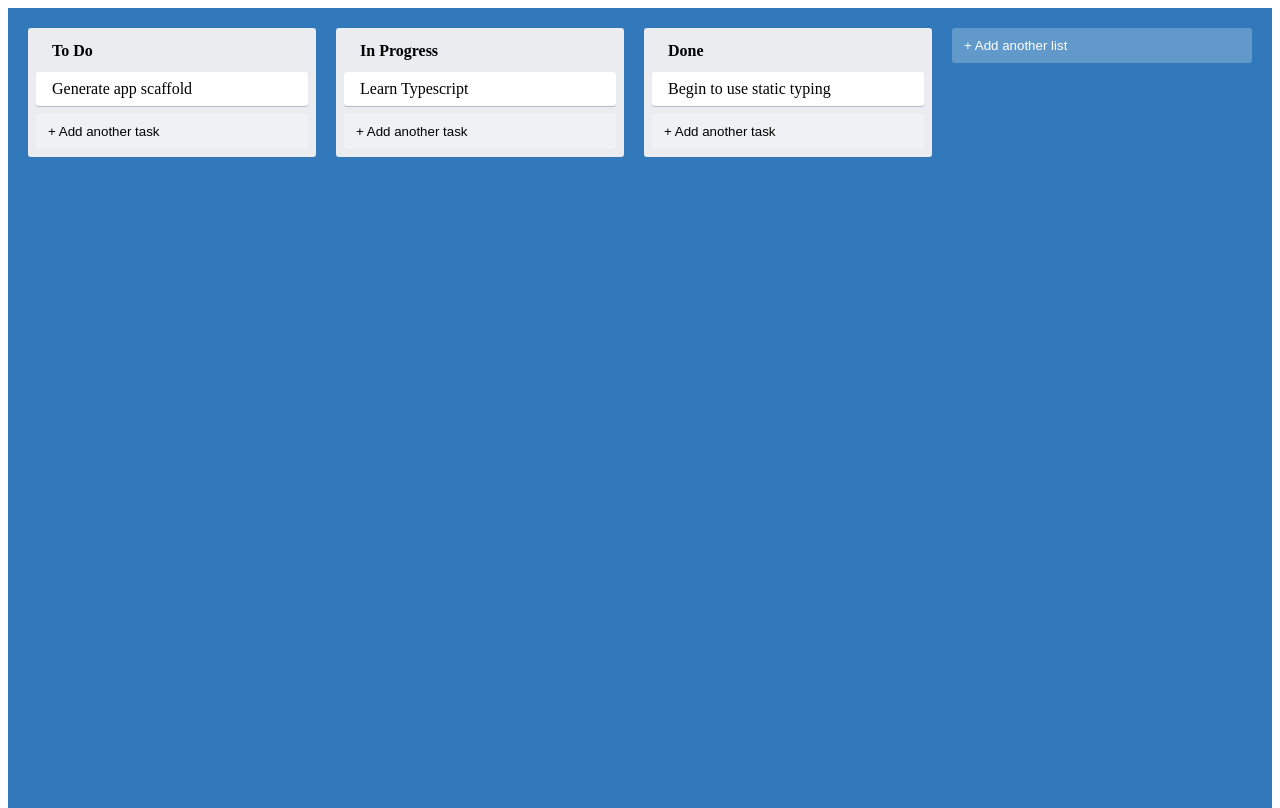
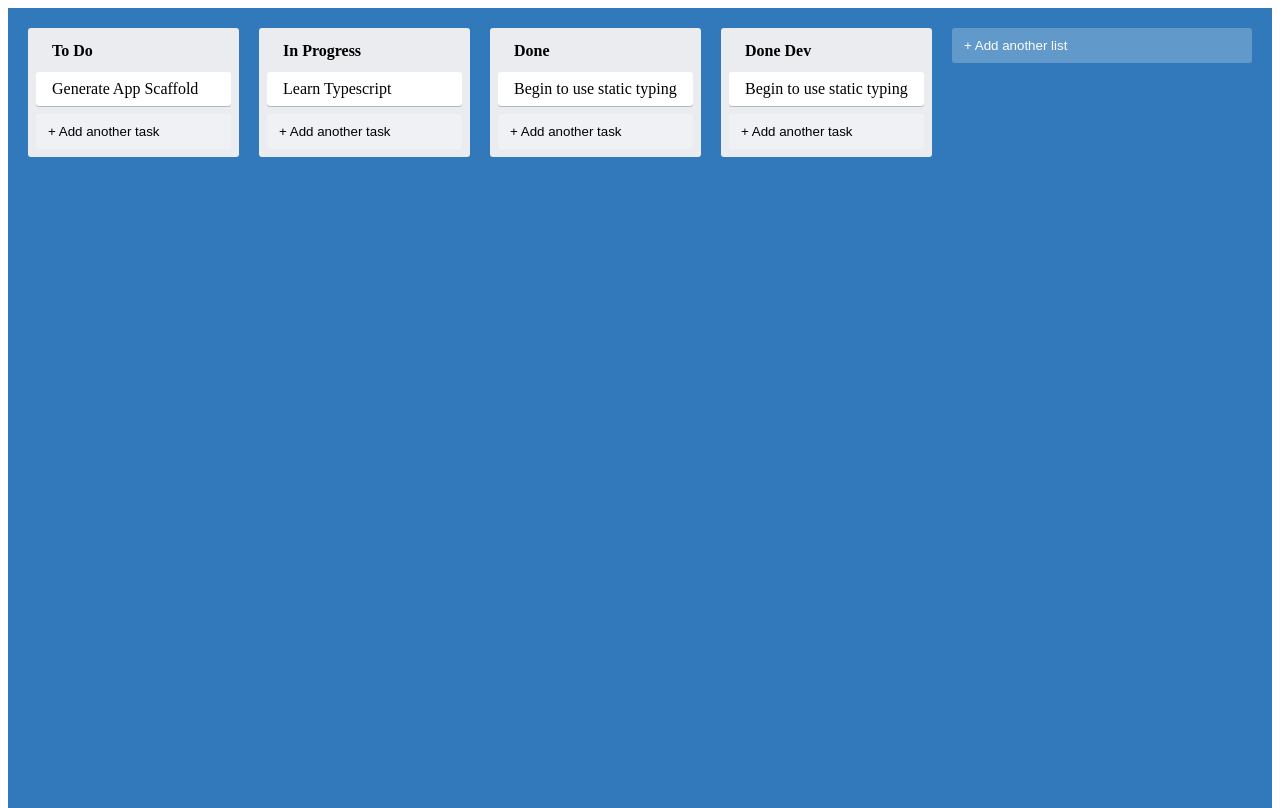
Before and after one commit to aximilli1212/trello-clone, a React (Create React App) app: page / in a window 1280 px wide. Built offline with nearby package versions, Linux system fonts and the light colour scheme.

Commit message:
wrap app in Provider

```diff
--- a/src/App.tsx
+++ b/src/App.tsx
@@ -3,19 +3,15 @@ import {AddNewItem} from "./components/NewItem/AddNewItem";
 import {AppContainer} from "./styles/styles";
 import {Column} from "./components/Column/Column";
 import {Card} from "./components/Card/Card";
+import {useAppState} from "./state/AppStateContext";
 
 export const App = () =>{
+    const {lists} = useAppState();
     return (
         <AppContainer>
-        <Column text="To Do">
-            <Card text="Generate app scaffold" />
-        </Column>
-        <Column text="In Progress">
-            <Card text="Learn Typescript" />
-        </Column>
-        <Column text="Done">
-            <Card text="Begin to use static typing" />
-        </Column>
+            {lists.map((list)=>(
+                <Column id={list.id} text={list.text} />
+            ))}
         <AddNewItem toggleButtonText="+ Add another list" onAdd={console.log} />
         </AppContainer>
         );
--- a/src/components/Card/Card.tsx
+++ b/src/components/Card/Card.tsx
@@ -2,6 +2,7 @@ import React from 'react'
 import { CardContainer } from "../../styles/styles"
 
 type CardProps = {
+    id: string
     text: string
 }
 
--- a/src/components/Column/Column.tsx
+++ b/src/components/Column/Column.tsx
@@ -1,19 +1,25 @@
 import React from 'react'
 import {AddNewItem} from "../NewItem/AddNewItem";
 import { ColumnContainer, ColumnTitle } from "../../styles/styles";
+import { useAppState } from "../../state/AppStateContext";
+import {Card} from "../Card/Card";
 
 type ColumnProps = {
+    id: string
     text: string
 }
 
-export const Column: React.FC<ColumnProps> = ({text, children})=>{
-    return <ColumnContainer>
+export const Column = ({text, id}:ColumnProps)=>{
+    const {getTasksByListId} = useAppState()
+    const tasks = getTasksByListId(id)
+
+    return (<ColumnContainer>
         <ColumnTitle>{text}</ColumnTitle>
-        {children}
+        {tasks.map(task=> (<Card text={task.text} key={task.id} id={task.id} />))}
         <AddNewItem
           toggleButtonText="+ Add another task"
           onAdd={console.log}
           dark
         />
-    </ColumnContainer>
+    </ColumnContainer>)
 }
--- a/src/index.tsx
+++ b/src/index.tsx
@@ -2,10 +2,13 @@ import React from 'react';
 import ReactDOM from 'react-dom';
 import './index.css';
 import { App } from './App';
+import {AppStateProvider} from "./state/AppStateContext";
 
 ReactDOM.render(
   <React.StrictMode>
-    <App />
+      <AppStateProvider>
+          <App />
+      </AppStateProvider>
   </React.StrictMode>,
   document.getElementById('root')
 );
--- a/src/state/AppStateContext.tsx
+++ b/src/state/AppStateContext.tsx
@@ -1,13 +1,33 @@
-import {createContext} from "react";
+import {createContext, useContext, FC} from "react";
+
 
 type AppStateContextProps = {
     lists: List[]
     getTasksByListId(id:string): Task[]
 }
+
 const AppStateContext = createContext<AppStateContextProps>({} as AppStateContextProps)
 
 
-const appData: AppState = {
+export const useAppState = ()=>{
+    return useContext(AppStateContext);
+}
+
+export const AppStateProvider: FC = ({ children }) => {
+    const { lists } = appData
+
+    const getTasksByListId = (id: string) => {
+        return lists.find((list) => list.id === id)?.tasks || []
+    }
+
+    return (
+        <AppStateContext.Provider value={{ lists, getTasksByListId }}>
+            {children}
+        </AppStateContext.Provider>
+    )
+}
+
+    const appData: AppState = {
     lists: [
         {
             id: '0',
@@ -33,7 +53,16 @@ const appData: AppState = {
                     id: "c3", text: "Begin to use static typing"
                 }
                 ]
-}
+        },
+        {
+            id: "3",
+            text: "Done Dev",
+            tasks: [
+                {
+                    id: "c3", text: "Begin to use static typing"
+                }
+                ]
+        }
     ]
 }
 
```
Also changed, not shown: src/state/actions.ts (added, +29 -0 lines).
